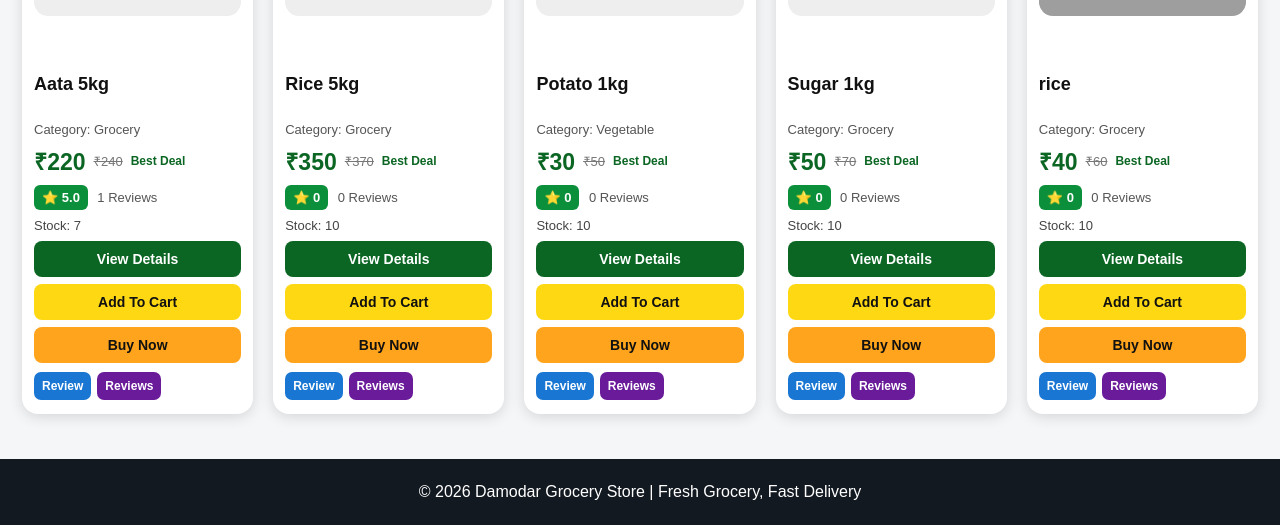
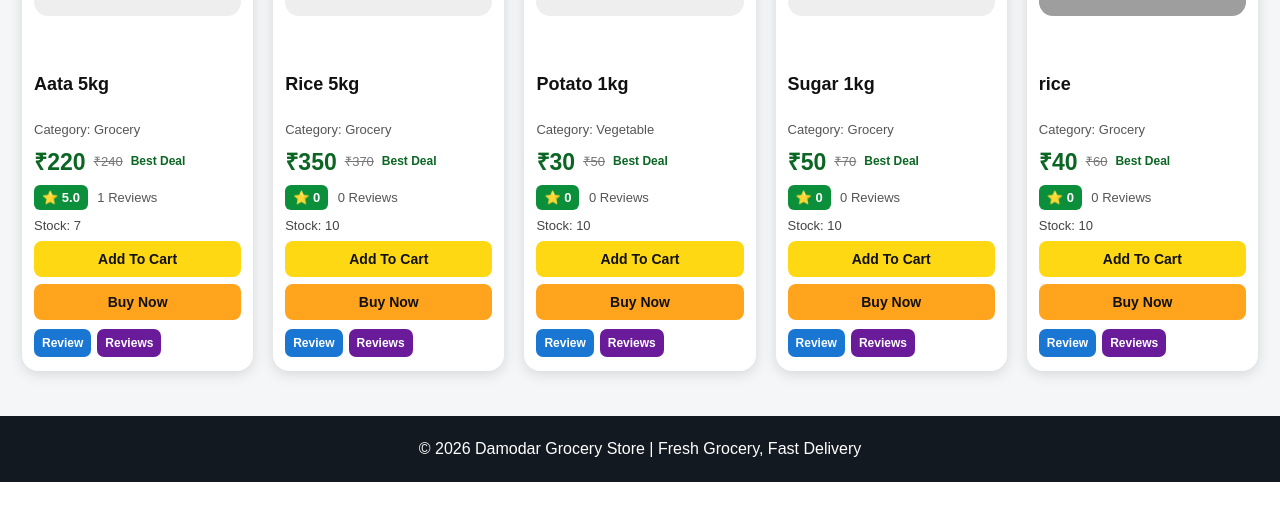
Before and after one commit to damodargila/damodar-grocery-store, a Flask app: page / in a window 1280 px wide. Shown: the part 504-1029 px from the top of the page. After the commit the page ends 986 px from the top, so only its background shows below. Run offline with Flask 3, Linux system fonts and the light colour scheme; data comes from the database, SQL or seed files in the repository; grey boxes are pictures that could not be loaded.

Commit message:
Remove view details button

```diff
--- a/templates/index.html
+++ b/templates/index.html
@@ -185,7 +185,6 @@ body{font-family:Arial,sans-serif;background:#f4f6f8;color:#111}
 
     <p class="stock">Stock: {{ product[5] }}</p>
 
-    <a class="btn details-btn" href="/product/{{ product[0] }}">View Details</a>
 
     {% if product[5] > 0 %}
     <a class="btn cart-btn" href="/add_to_cart/{{ product[0] }}" onclick="event.stopPropagation();">Add To Cart</a>
```
